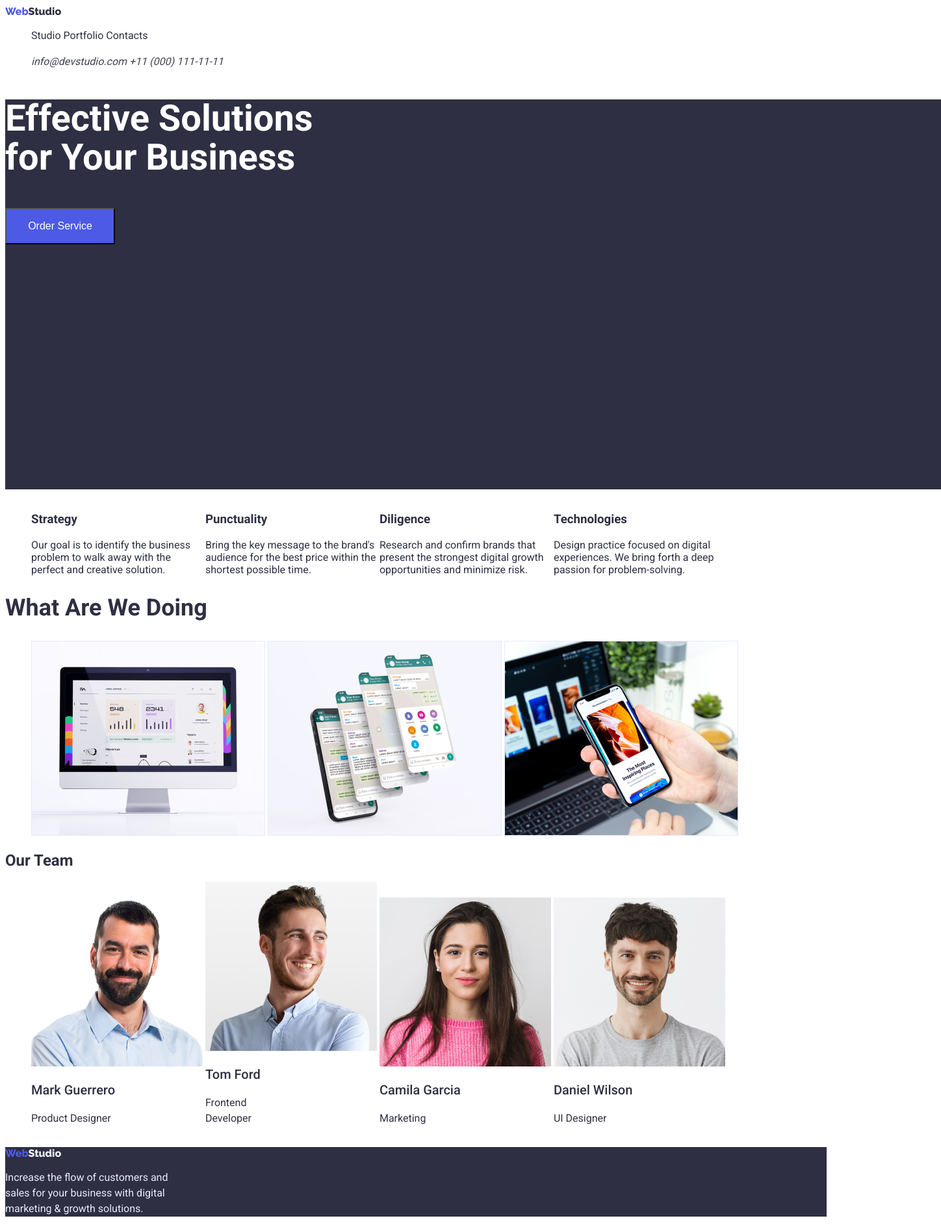
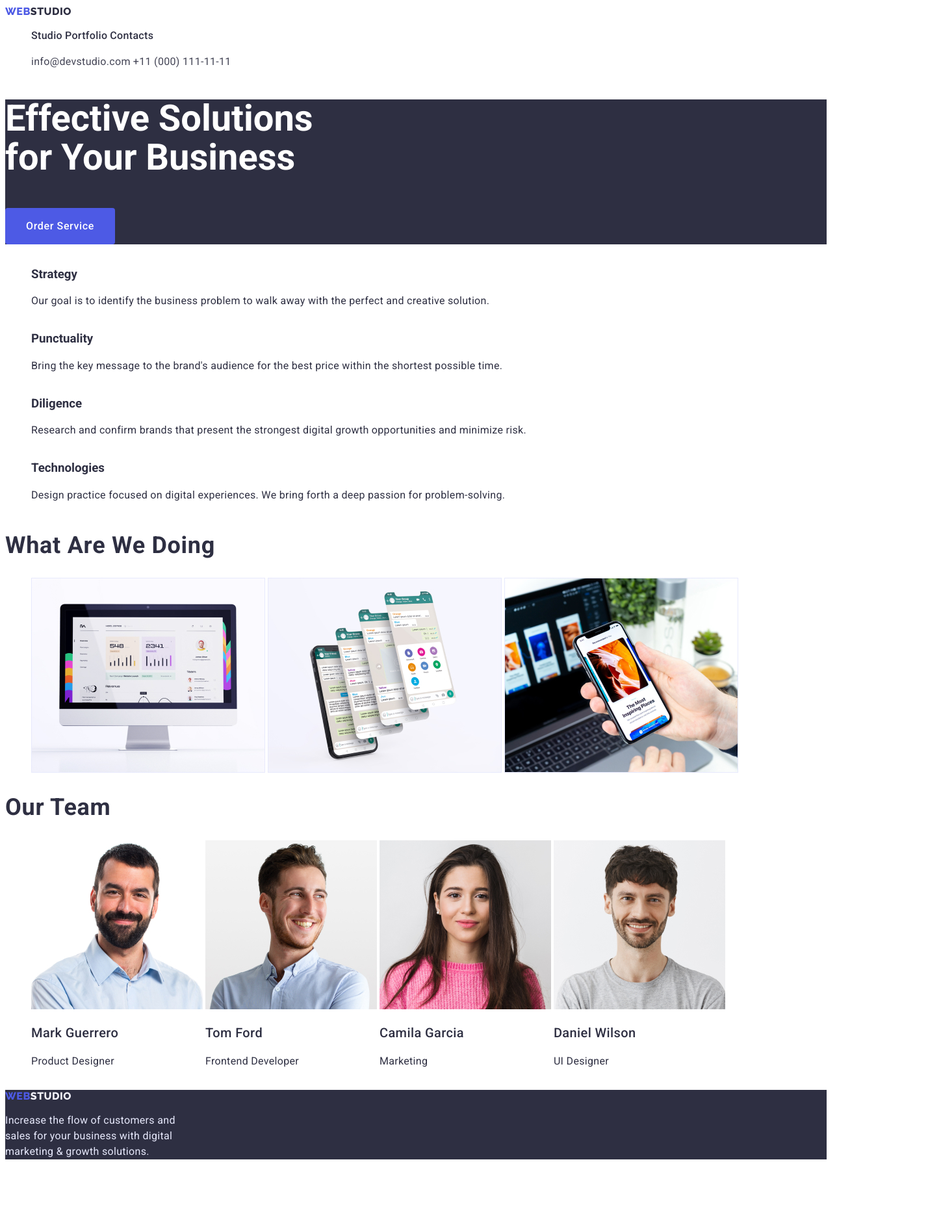
Before and after one commit to OhWellNevermind/goit-markup-hw-02, a plain HTML site: page index.html in a window 1280 px wide. Shown: the whole page at 65% size, 1448 px wide, since content can reach past the window. After the commit the page ends 1800 px from the top, so only its background shows below. Drawn offline with Linux system fonts and the light colour scheme.

Commit message:
added more styles

```diff
--- a/css/styles.css
+++ b/css/styles.css
@@ -1,6 +1,6 @@
 body
 {
-    font-family: Roboto,Raleway;
+    font-family: Roboto;
     color: #2E2F42;
 }
 
@@ -10,8 +10,7 @@ body
     font-weight: 800;
     text-decoration: none;
     color: #2E2F42;
-    width: 115px;
-    height: 24px;
+    letter-spacing: 0.03em;
 }
 
 .logo-part
@@ -20,37 +19,38 @@ body
 }
 
 /* Navigation */
-.navigation-list > .navigation-list-item
+.navigation-list-item
 {
     display: inline;
     list-style: none;
 }
 
-.navigation-list-item > a
+.navigation-list-link
 {
+    text-decoration: none;
+    font-style: normal;
+    font-weight: 500;
     color: #2E2F42;
-    text-decoration: none;
-    width: 261px;
-    height: 24px;
     font-size: 16px;
     line-height: 1.5;
+    letter-spacing: 0.02em;
 }
 
 /* Contacts */
-.contacts-list > .contacts-list-item
+.contacts-list-item
 {
     display: inline;
     list-style: none;
 }
 
-.contacts-list-item > a
+.contacts-list-link
 {
-    width: 153px;
-    height: 24px;
     color: #434455;
+    font-style: normal;
     text-decoration: none;
     font-size: 16px;
     line-height: 1.5;
+    letter-spacing: 0.02em;
 }
 
 /* Main */
@@ -58,8 +58,6 @@ body
 .order
 {
     background-color: #2E2F42;
-    width: 1440px;
-    height: 600px;
 }
 
 .order-header
@@ -79,58 +77,68 @@ body
     color: #fff;
     width: 169px;
     height: 56px;
+    border: none;
+    border-radius: 4px;
+    cursor: pointer;
+    font-family: Roboto;
+    font-style: normal;
     font-weight: 500;
     font-size: 16px;
     line-height: 1.5;
+    letter-spacing: 0.04em;
+}
+
+.order-button:hover, .order-button:focus-visible
+{
+    background-color: #404BBF;
 }
 
 /* Why us */
-.why-us-list > .why-us-list-item
+.why-us-list-item
 {
     list-style: none;
     display: inline-block;
 }
 
-.why-us-list-item
-{
-    width: 264px;
-    height: 104px;
-}
-
 .why-us-list-item-title
 {
-    width: 264px;
-    height: 24px;
     font-weight: 500;
     font-size: 20px;
     line-height: 1.2;
+    letter-spacing: 0.02em;
 }
 
-.navigation-list-description
+.why-us-list-description
 {
-    width: 264px;
-    height: 72px;
     font-size: 16px;
     line-height: 1.5;
+    letter-spacing: 0.02em;
 }
 
 /* What are we doing */
 .works-heading
 {
-    width: 323px;
-    height: 40px;
     font-weight: 700;
     font-size: 36px;
     line-height: 1.11;
     text-transform: capitalize;
+    letter-spacing: 0.02em;
 }
 
-.works-list > .works-list-item
+.works-list-item
 {
     display: inline-block;
 }
 
 /* Our Team */
+.team-heading
+{
+    font-weight: 700;
+    font-size: 36px;
+    line-height: 1.11;
+    letter-spacing: 0.02em;
+}
+
 .team-list-item
 {
     list-style: none;
@@ -140,19 +148,17 @@ body
 
 .team-list-item-name
 {
-    width: 134px;
-    height: 24px;
     font-weight: 500;
     font-size: 20px;
     line-height: 1.2;
+    letter-spacing: 0.02em;
 }
 
 .team-list-item-desc
 {
-    width: 132px;
-    height: 24px;
     font-size: 16px;
     line-height: 1.5;
+    letter-spacing: 0.02em;
 }
 
 /* Footer */
@@ -166,10 +172,9 @@ footer
 {
     font-family: Raleway;
     font-weight: 800;
+    letter-spacing: 0.03em;
     text-decoration: none;
     color: #4D5AE5;
-    width: 115px;
-    height: 22px;
 }
 
 .footer-logo-part
@@ -185,6 +190,7 @@ footer
     font-size: 16px;
     line-height: 1.5;
     color: #E7E9FC;
+    letter-spacing: 0.02em;
 }
 
 /* portfolio.html */
@@ -200,9 +206,11 @@ footer
     background-color: #F4F4FD;
     border: none;
     border-radius: 4px;
+    font-family: Roboto;
     font-weight: 500;
     font-size: 16px;
     line-height: 1.5;
+    letter-spacing: 0.04em;
 }
 
 .filter-button-list .filter-button-item:hover, .filter-button-list .filter-button-item:focus-visible
@@ -219,17 +227,15 @@ footer
 
 .project-list-name
 {
-    width: 286px;
-    height: 24px;
     font-weight: 500;
     font-size: 20px;
     line-height: 1.5;
+    letter-spacing: 0.02em;
 }
 
 .project-list-description
 {
-    width: 64px;
-    height: 24px;
     font-size: 16px;
     line-height: 1.5;
+    letter-spacing: 0.02em;
 }
--- a/index.html
+++ b/index.html
@@ -9,13 +9,7 @@
     <link rel="preconnect" href="https://fonts.googleapis.com" />
     <link rel="preconnect" href="https://fonts.gstatic.com" crossorigin />
     <link
-      href="https://fonts.googleapis.com/css2?family=Montserrat:wght@400;700&family=Raleway:wght@800&display=swap"
-      rel="stylesheet"
-    />
-    <link rel="preconnect" href="https://fonts.googleapis.com" />
-    <link rel="preconnect" href="https://fonts.gstatic.com" crossorigin />
-    <link
-      href="https://fonts.googleapis.com/css2?family=Montserrat:wght@400;700&family=Raleway:wght@800&family=Roboto:wght@400;500;700;900&display=swap"
+      href="https://fonts.googleapis.com/css2?family=Raleway:wght@800&family=Roboto:wght@400;500;700;900&display=swap"
       rel="stylesheet"
     />
   </head>
@@ -24,18 +18,20 @@
     <header>
       <!-- Navigation -->
       <nav>
-        <a class="logo" href="./index.html"
-          ><span class="logo-part">Web</span>Studio</a
-        >
+        <a class="logo" href="./index.html">
+          <span class="logo-part">WEB</span>STUDIO
+        </a>
         <ul class="navigation-list">
           <li class="navigation-list-item">
-            <a href="./index.html"> Studio</a>
+            <a class="navigation-list-link" href="./index.html"> Studio</a>
           </li>
           <li class="navigation-list-item">
-            <a href="./portfolio.html"> Portfolio</a>
+            <a class="navigation-list-link" href="./portfolio.html">
+              Portfolio</a
+            >
           </li>
           <li class="navigation-list-item">
-            <a href=""> Contacts</a>
+            <a class="navigation-list-link" href=""> Contacts</a>
           </li>
         </ul>
       </nav>
@@ -44,10 +40,14 @@
       <address>
         <ul class="contacts-list">
           <li class="contacts-list-item">
-            <a href="mailto:info@devstudio.com">info@devstudio.com</a>
+            <a class="contacts-list-link" href="mailto:info@devstudio.com"
+              >info@devstudio.com</a
+            >
           </li>
           <li class="contacts-list-item">
-            <a href="tel:+110001111111">+11 (000) 111-11-11</a>
+            <a class="contacts-list-link" href="tel:+110001111111"
+              >+11 (000) 111-11-11</a
+            >
           </li>
         </ul>
       </address>
@@ -183,7 +183,7 @@
     <!-- Footer -->
     <footer>
       <a class="footer-logo" href="./index.html">
-        Web<span class="footer-logo-part">Studio</span>
+        WEB<span class="footer-logo-part">STUDIO</span>
       </a>
       <p class="footer-text">
         Increase the flow of customers and sales for your business with digital
```
Also changed, not shown: portfolio.html (+17 -17 lines).
